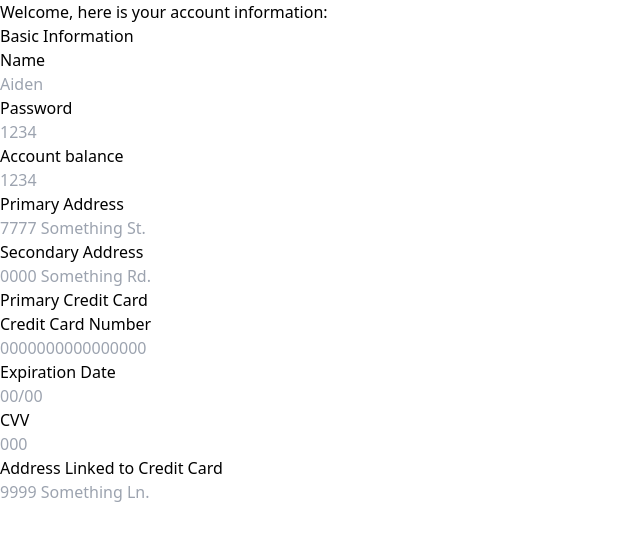
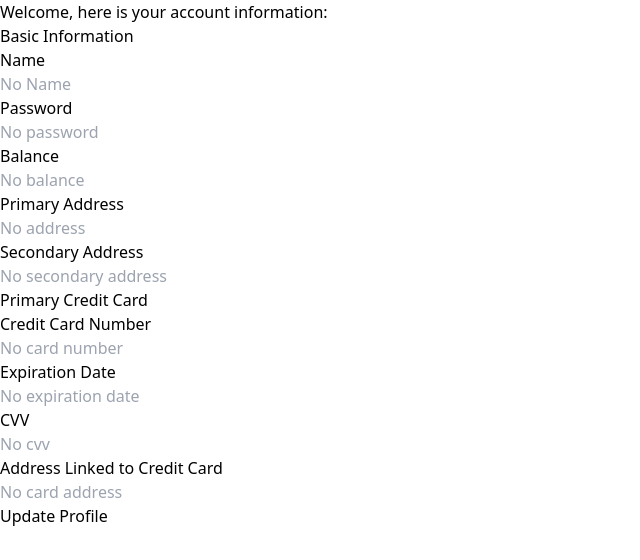
Before and after one commit to lukestonefox/Database-Design-Store, a React (Vite) app in the folder frontend/: page /profile in a window 1280 px wide. Shown: the top 560 px of the page, without its empty margins (0-640 px from the left). Built offline with nearby package versions, Linux system fonts and the light colour scheme; no server answers.

Commit message:
Added ability to update Profile information

```diff
--- a/frontend/src/pages/Profile.tsx
+++ b/frontend/src/pages/Profile.tsx
@@ -1,17 +1,123 @@
-import React, { useState } from "react";
+import React, { useEffect, useState } from "react";
+import { useUserContext } from "../context/UserContext";
 
 const Profile: React.FC = () => {
+
     const [name, setName] = useState<string>('');
     const [password, setPassword] = useState<string>('');
-    const [balance] = useState<string>('');
+    const [balance, setbalance] = useState<number>();
+    const [salary, setSalary] = useState<number>();
     const [address1, setaddress1] = useState<string>('');
     const [address2, setaddress2] = useState<string>('');
+    const [jobtitle, setjobtitle] = useState<string>('');
+    const [creditid1, setcreditid1] = useState<string>('');
     const [cardnumber, setcardnumber] = useState<string>('');
     const [expirationdate, setexpirationdate] = useState<string>('');
     const [cvv, setcvv] = useState<string>('');
     const [cardaddress, setcardaddress] = useState<string>('');
+    const { role, setRole } = useUserContext();
+
+    useEffect(() => {
+        const fetchCustomer = async (customerid: number) => {
+            fetch(`http://localhost:3000/customer/${customerid}`)
+            .then(response => {
+                if (!response.ok) {
+                    throw new Error('Network response was not ok')
+                }
+                return response.json();
+            })
+            .then(data => {
+                setName(data.customername);
+                setPassword(data.customerpassword);
+                setbalance(data.balance);
+                setaddress1(data.address1);
+                if(data.address2 != null)
+                    setaddress2(data.address2);
+                fetch(`http://localhost:3000/creditcard/${data.creditid1}`)
+                .then(response => {
+                    if (!response.ok) {
+                        throw new Error('Network response was not ok')
+                    }
+                    return response.json();
+                })
+                .then(data2 => {
+                    setcardnumber(data2.cardnumber);
+                    setexpirationdate(data2.expirationdate);
+                    setcvv(data2.cvv);
+                    setcardaddress(data2.address);
+                })
+            })
+            .catch(error => console.error('There was a problem with the fetch operation:', error));
+        }
+
+        const fetchStaff = async (staffid: number) => {
+            fetch(`http://localhost:3000/staff/${staffid}`)
+            .then(response => {
+                if (!response.ok) {
+                    throw new Error('Network response was not ok')
+                }
+                return response.json();
+            })
+            .then(data => {
+                setName(data.staffname);
+                setPassword(data.staffpassword);
+                setaddress1(data.address)
+                setSalary(data.salary);
+                setjobtitle(data.jobtitle);
+            })
+            .catch(error => console.error('There was a problem with the fetch operation:', error));
+        }
+        if (role == 'customer') {
+            fetchCustomer(1);
+        } else {
+            fetchStaff(1);
+        }
+    }, [])
 
 
+    const updateProfile = () => {
+        if (name == '' || password == '') {
+            alert("WARNING: Name/password cannot be empty! Please fix this before updating information!")
+            return;
+        }
+        fetch(`http://localhost:3000/customer/${1}`, {
+            method: 'PUT',
+            headers: {'Content-Type': 'application/json'},
+            body: JSON.stringify({customername: name, customerpassword: password, address1, address2, balance, creditid1: 1, creditid2: null})
+        })
+        .then(response => {
+            if(!response.ok) {
+                throw new Error('Network response was not ok')
+            }
+            return response.json();
+        })
+        /*
+        .then(data => {
+            console.log(data);
+        })
+        */
+        .catch(error => console.error('There was a problem with the fetch operation:', error));
+        fetch(`http://localhost:3000/creditcard/${1}`, {
+            method: 'PUT',
+            headers: {'Content-Type': 'application/json'},
+            body: JSON.stringify({cardnumber, expirationdate, cvv, address: cardaddress})
+        })
+        .then(response => {
+            if(!response.ok) {
+                throw new Error('Network response was not ok')
+            }
+            return response.json();
+        })
+        /*
+        .then(data => {
+            console.log(data);
+        })
+        */
+        .catch(error => console.error('There was a problem with the fetch operation:', error));
+        alert("Information successfully updated!");
+    }
+
+    if(role == 'staff') {
         return (
             <div className="flex flex-col space-y-5 h-screen items-center justify-center text-center">
                 <div className="font-bold text-xl">Welcome, here is your account information:</div>
@@ -24,7 +130,67 @@ const Profile: React.FC = () => {
                             <p className="pb-5">Name</p>
                             <input
                                 value={name}
-                            placeholder="Aiden"
+                                placeholder="No Name"
+                                className={'inputBox'}
+                                readOnly
+                            />
+                        </div>
+                        <div className={'inputContainer'}>
+                            <p className="pb-5">Password</p>
+                            <input
+                                value={password}
+                                placeholder="No password"
+                                className={'inputBox'}
+                                readOnly
+                            />
+                        </div>
+                        <div className={'inputContainer'}>
+                            <p className="pb-5">Salary</p>
+                            <input
+                                value={salary}
+                                placeholder="No salary"
+                                className={'inputBox'}
+                                readOnly
+                            />
+                        </div>
+                    </div>
+                    <div className="flex flex-row space-x-5">
+                        <div className={'inputContainer'}>
+                            <p className="pb-5">Address</p>
+                            <input
+                                value={address1}
+                                placeholder="No address"
+                                className={'inputBox'}
+                                readOnly
+                            />
+                        </div>
+                        <div className={'inputContainer'}>
+                            <p className="pb-5">Job Title</p>
+                            <input
+                                value={jobtitle}
+                                placeholder="No job title"
+                                className={'inputBox'}
+                                readOnly
+                            />
+                        </div>
+                    </div>
+                </div>
+            </div>
+        )
+    } else {
+        return (
+            <div className="flex flex-col space-y-5 h-screen items-center justify-center text-center">
+                <div className="font-bold text-xl">Welcome, here is your account information:</div>
+                <div className="flex flex-col space-y-5">
+                    <div className="flex flex-row space-x-5">
+                        <p className="font-bold">Basic Information</p>
+                    </div>
+                    <div className="flex flex-row space-x-5">
+                        <div className={'inputContainer'}>
+                            <p className="pb-5">Name</p>
+                            <input
+                                value={name}
+                                placeholder="No Name"
                                 onChange={(ev) => setName(ev.target.value)}
                                 className={'inputBox'}
                             />
@@ -33,17 +199,18 @@ const Profile: React.FC = () => {
                             <p className="pb-5">Password</p>
                             <input
                                 value={password}
-                            placeholder="1234"
+                                placeholder="No password"
                                 onChange={(ev) => setPassword(ev.target.value)}
                                 className={'inputBox'}
                             />
                         </div>
                         <div className={'inputContainer'}>
-                        <p className="pb-5">Account balance</p>
+                            <p className="pb-5">Balance</p>
                             <input
                                 value={balance}
-                            placeholder="1234"
+                                placeholder="No balance"
                                 className={'inputBox'}
+                                readOnly
                             />
                         </div>
                     </div>
@@ -52,7 +219,7 @@ const Profile: React.FC = () => {
                             <p className="pb-5">Primary Address</p>
                             <input
                                 value={address1}
-                            placeholder="7777 Something St."
+                                placeholder="No address"
                                 onChange={(ev) => setaddress1(ev.target.value)}
                                 className={'inputBox'}
                             />
@@ -61,7 +228,7 @@ const Profile: React.FC = () => {
                             <p className="pb-5">Secondary Address</p>
                             <input
                                 value={address2}
-                            placeholder="0000 Something Rd."
+                                placeholder="No secondary address"
                                 onChange={(ev) => setaddress2(ev.target.value)}
                                 className={'inputBox'}
                             />
@@ -75,7 +242,7 @@ const Profile: React.FC = () => {
                             <p className="pb-5">Credit Card Number</p>
                             <input
                                 value={cardnumber}
-                            placeholder="0000000000000000"
+                                placeholder="No card number"
                                 onChange={(ev) => setcardnumber(ev.target.value)}
                                 className={'inputBox'}
                             />
@@ -84,7 +251,7 @@ const Profile: React.FC = () => {
                             <p className="pb-5">Expiration Date</p>
                             <input
                                 value={expirationdate}
-                            placeholder="00/00"
+                                placeholder="No expiration date"
                                 onChange={(ev) => setexpirationdate(ev.target.value)}
                                 className={'inputBox'}
                             />
@@ -93,7 +260,7 @@ const Profile: React.FC = () => {
                             <p className="pb-5">CVV</p>
                             <input
                                 value={cvv}
-                            placeholder="000"
+                                placeholder="No cvv"
                                 onChange={(ev) => setcvv(ev.target.value)}
                                 className={'inputBox'}
                             />
@@ -104,15 +271,19 @@ const Profile: React.FC = () => {
                             <p className="pb-5">Address Linked to Credit Card</p>
                             <input
                                 value={cardaddress}
-                            placeholder="9999 Something Ln."
+                                placeholder="No card address"
                                 onChange={(ev) => setcardaddress(ev.target.value)}
                                 className={'inputBox'}
                             />
                         </div>
                     </div>
                 </div>
+                <button className="px-4 py-2 text-white bg-blue-500 rounded-md" onClick={updateProfile}>
+                    Update Profile
+                </button>
             </div>
         )
     }
+}
 
 export default Profile;
```
Lines whose indentation alone changed are shown as unchanged.
